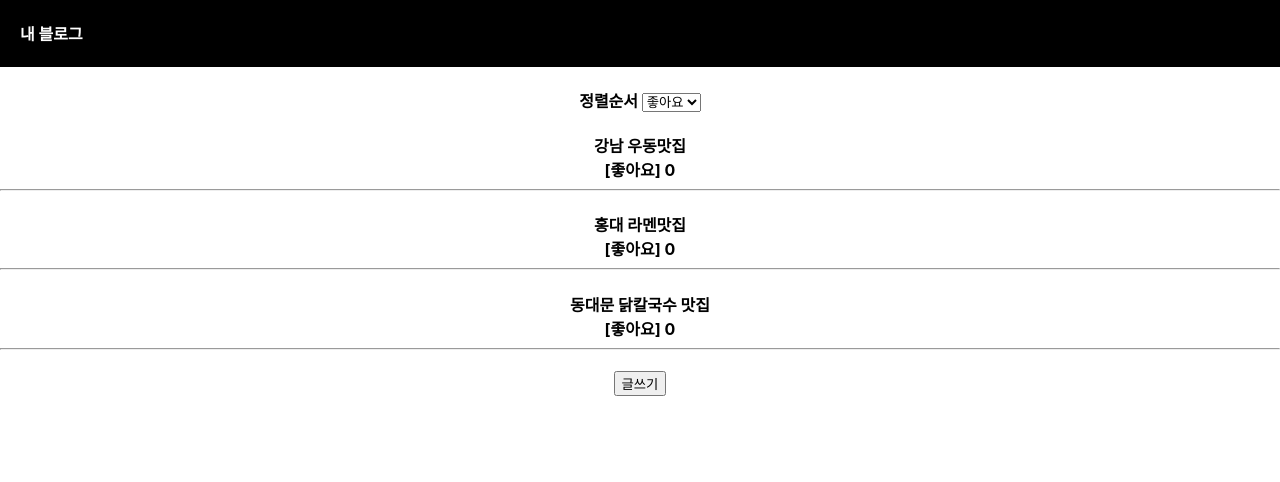
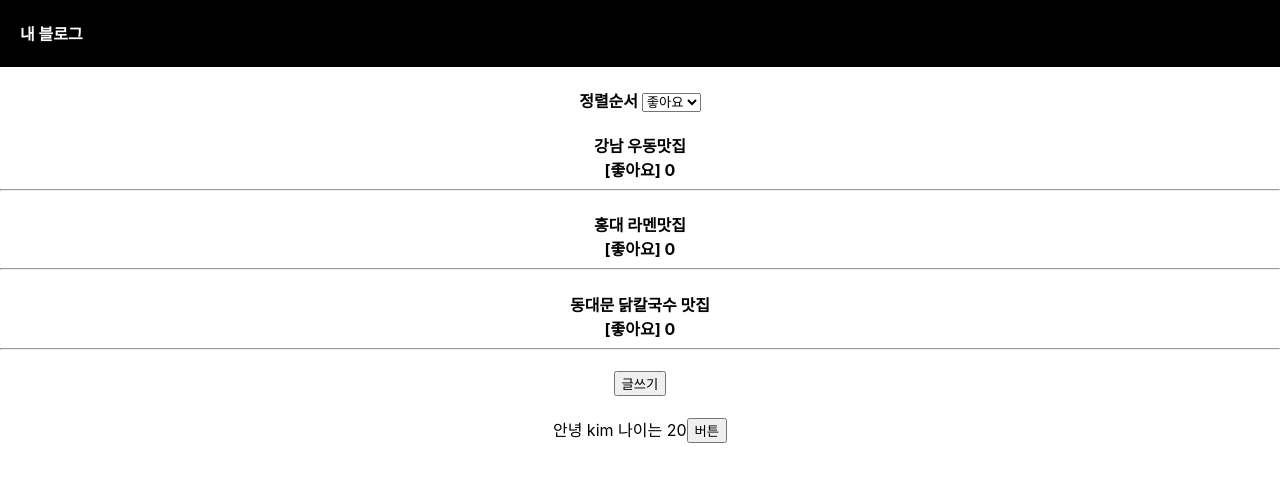
Before and after one commit to ImParks/reactBlog, a React (Create React App) app: page / in a window 1280 px wide. Shown: the top 482 px of the page. Built offline with nearby package versions, Linux system fonts and the light colour scheme.

Commit message:
(구)Component 문법

```diff
--- a/src/App.js
+++ b/src/App.js
@@ -1,7 +1,7 @@
 import logo from './logo.svg';
 import './App.css';
 import _ from 'lodash';
-import { useState } from 'react';
+import React, { useState } from 'react';
 
 
 function App() {
@@ -188,6 +188,8 @@ function App() {
 
     <h4>{ insertText }</h4>
 
+    <Modal2/>
+
 	</div>
   );
 };
@@ -213,4 +215,27 @@ function PostRead(props){
     </div>
   )
 }
+
+class Modal2 extends React.Component {
+constructor(props){
+  super(props);
+  this.state ={
+    name : 'kim',
+    age : 20
+  }
+}
+render(){
+return (
+  <div>안녕 {this.state.name} 나이는 {this.state.age}
+  <button onClick={()=>{
+    this.setState({age:21})
+  }}>버튼</button>
+  </div>
+)
+
+}
+
+}
+
+
 export default App;
```
